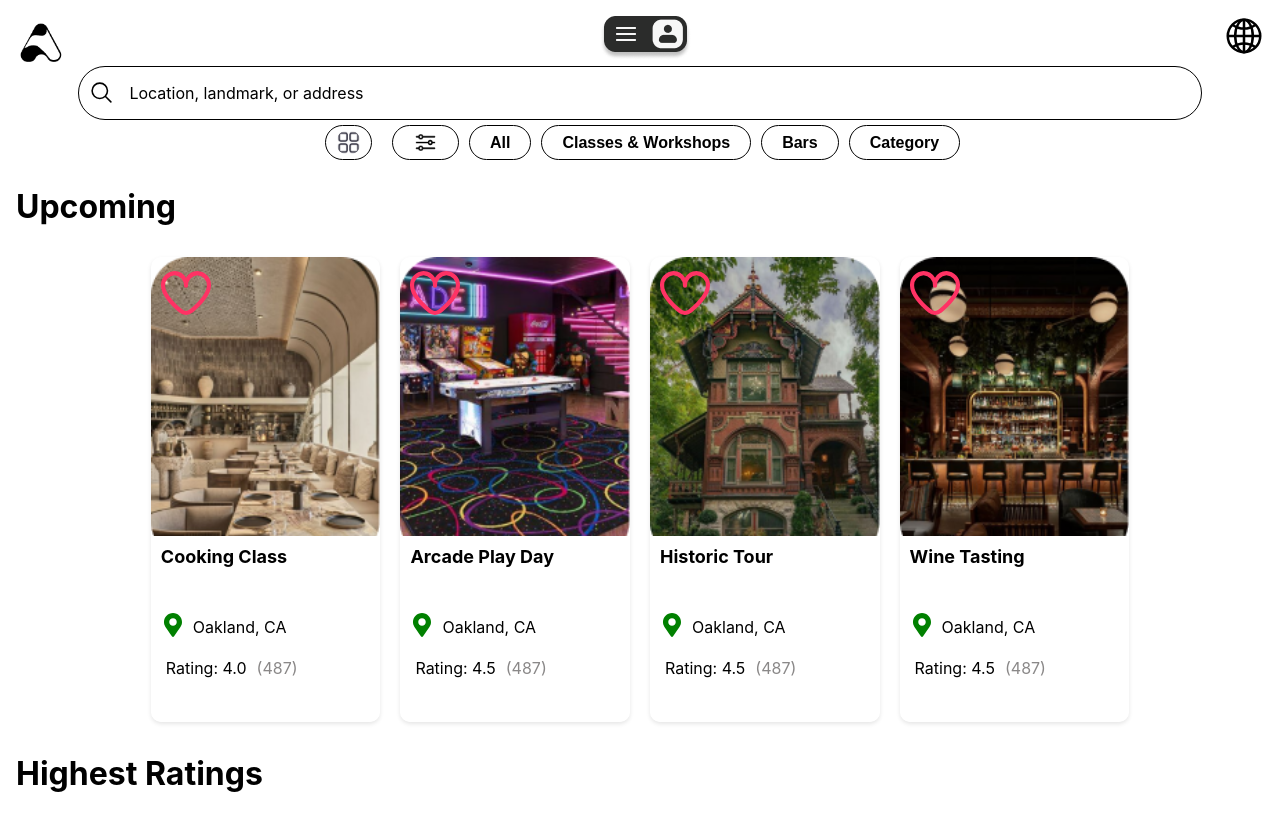
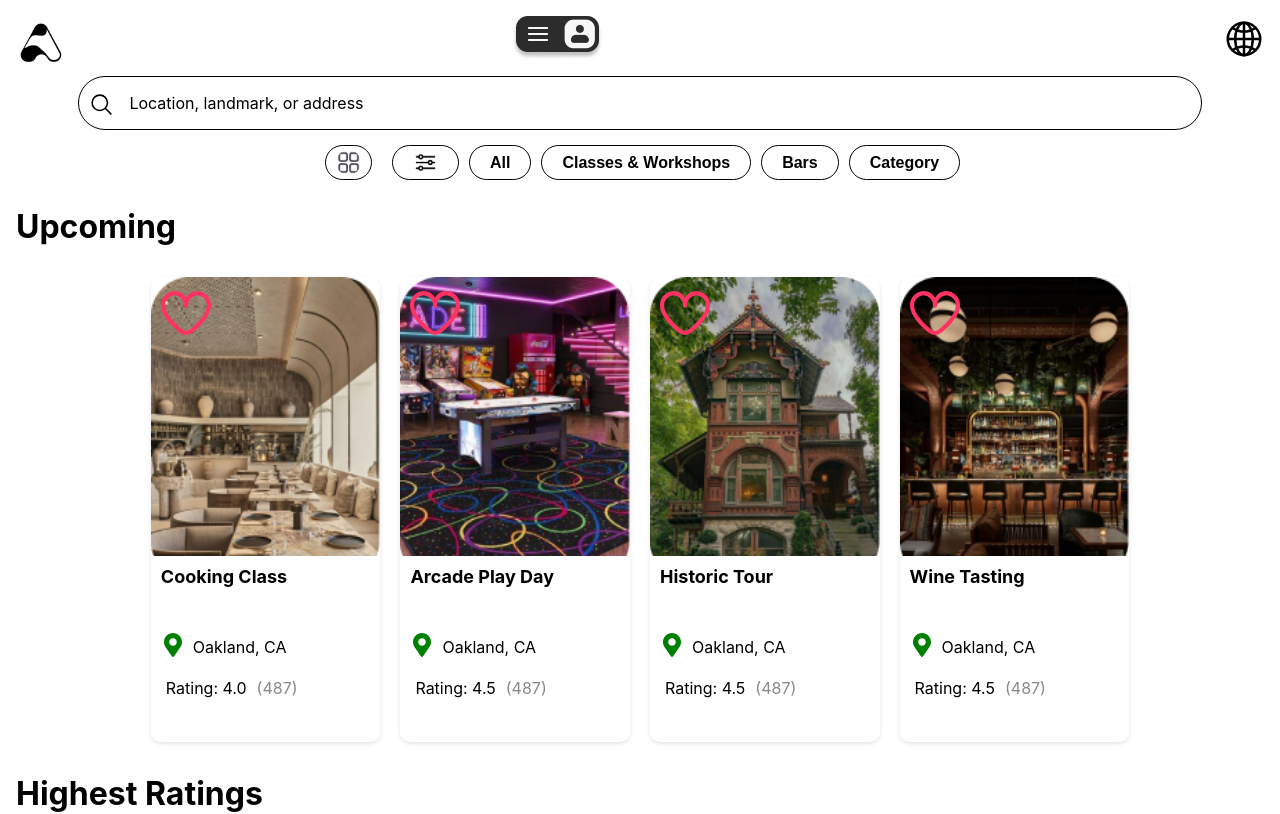
Before and after one commit to krsnamara/allAccessClient, a React (Create React App) app: page / in a window 1280 px wide. Shown: the top 814 px of the page. Built offline with nearby package versions, Linux system fonts and the light colour scheme; no server answers.

Commit message:
modal is sticky and position is set. WIP breakpoint below 472 pixels the login modal button disappers

```diff
--- a/src/components/NavBar/NavBar.css
+++ b/src/components/NavBar/NavBar.css
@@ -1,37 +1,47 @@
-.reviewNav{
-    display: none;
-}
-.navBarWrapper{
+.navBarWrapper {
     display: flex;
     justify-content: space-between;
-    align-content: center;
+    align-items: center;
   }
-.navBarLogo{
+
+  .navBarLogo {
     width: 50px;
   }
-.navLangGlobe{
+
+  .navLangGlobe {
     width: 40px;
     padding-top: 3px;
   }
-.searchBarWrapper{
+
+  .loginModal {
+    position: fixed;
+    left: 40%;
+    top: 2%;
+    /* transform: translate(-50%, -50%); */
+    z-index: 100;
+  }
+
+  .searchBarWrapper {
     display: flex;
     justify-content: center;
-    align-content: center;
+    align-items: center;
+    margin-top: 10px;
+    margin-bottom: 10px;
   }
-.navBarSearch{
+
+  .navBarSearch {
     display: flex;
-    align-content: center;
+    align-items: center;
     width: 90%;
-    /* height: 30px; */
-    border: 1px solid black;;
+    border: 1px solid black;
     border-radius: 50px;
-
     gap: 15px;
   }
-.searchIconLink{
+
+  .searchIconLink {
     display: flex;
-    align-content: center;
+    align-items: center;
     justify-content: center;
-    margin-top: 10px;
+    margin-top: 0px;
     padding: 3px 0px 0px 10px;
   }
--- a/src/components/NavBar/NavBar.jsx
+++ b/src/components/NavBar/NavBar.jsx
@@ -18,7 +18,7 @@ function NavBar({ user }) {
         <>
           <div className="navBarWrapper">
             <div>
-              <Link to="/" style={{ color: 'black', textDecoration: 'none', backgroundColor: 'green'}}>
+              <Link to="/" style={{ color: 'black', textDecoration: 'none'}}>
                 <img src={Logo} alt="logo" className="navBarLogo" />
               </Link>
             </div>
@@ -26,7 +26,7 @@ function NavBar({ user }) {
               <LoginModal user={user} /> {/* Pass the user prop here */}
             </div>
             <div>
-              <Link to="/" style={{ color: 'black', textDecoration: 'none', backgroundColor: 'green'}}>
+              <Link to="/" style={{ color: 'black', textDecoration: 'none'}}>
                 <IoGlobeOutline size={40} />
               </Link>
             </div>
--- a/src/components/NavLoginModal/NavLoginModal.css
+++ b/src/components/NavLoginModal/NavLoginModal.css
@@ -10,34 +10,43 @@ body.active-modal {
     font-size: 18px;
 }
 
-.modal, .overlay {
+.modal{
+    height: 100vh;
+    top: 0;
+    left: 0;
+    right: 0;
+    bottom: 0;
+    position: sticky;
+}
+
+.overlay {
     width: 100vw;
     height: 100vh;
     top: 0;
     left: 0;
     right: 0;
     bottom: 0;
-    position: fixed;
+    position: sticky;
 }
 
-.overlay {
+/* .overlay {
     background: rgba(49,49,49,0.8);
-}
+} */
 .modal-content {
     position: absolute;
     display: flex;
     flex-direction: column;
     justify-content: center;
     align-content: center;
-    top: 13%;
-    left: 70%;
+    top: 18%;
+    left: 20%;
     transform: translate(-50%, -50%);
     line-height: 2;
     background: #393535;
     padding: 14px 28px;
     border-radius: 10px;
-    max-width: 600px;
-    min-width: 300px;
+    max-width: 300px;
+    min-width: 250px;
     z-index: 1000;
 }
 .Xicon{
```
Lines whose indentation alone changed are shown as unchanged.
